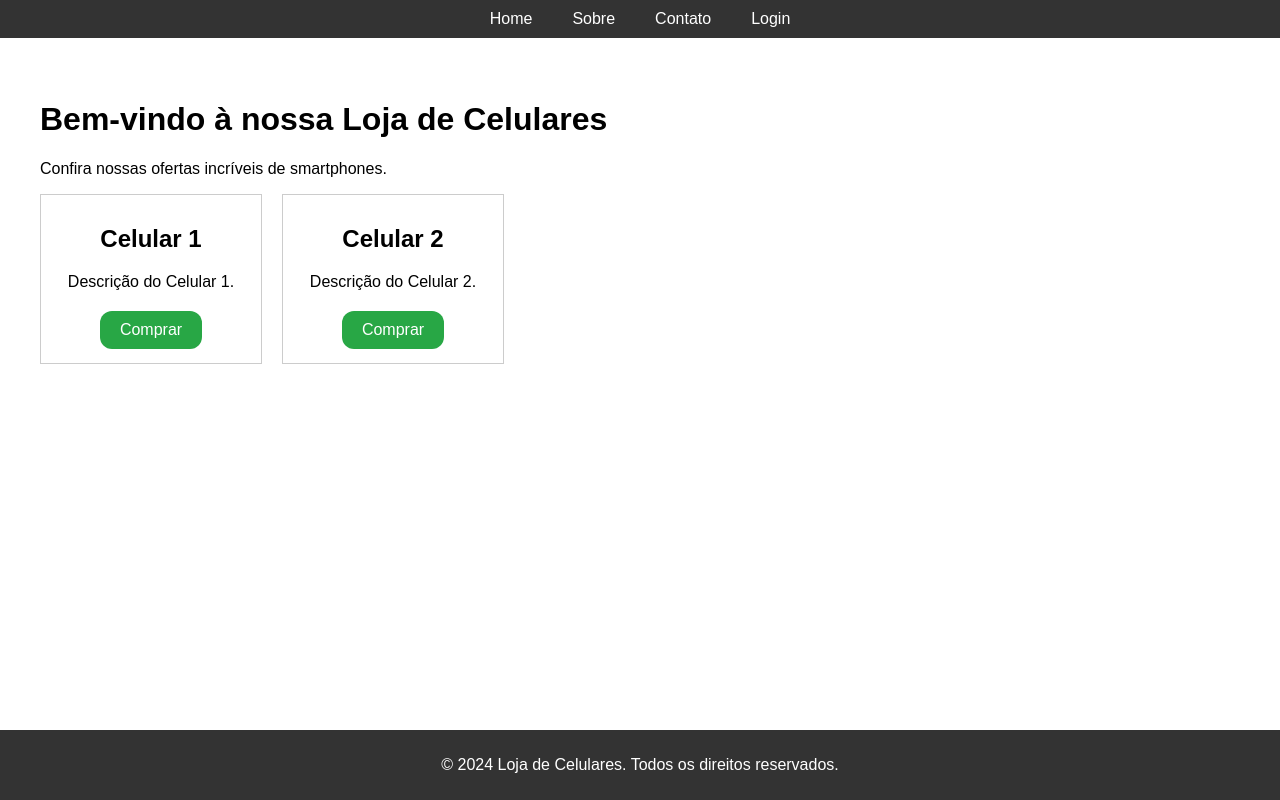
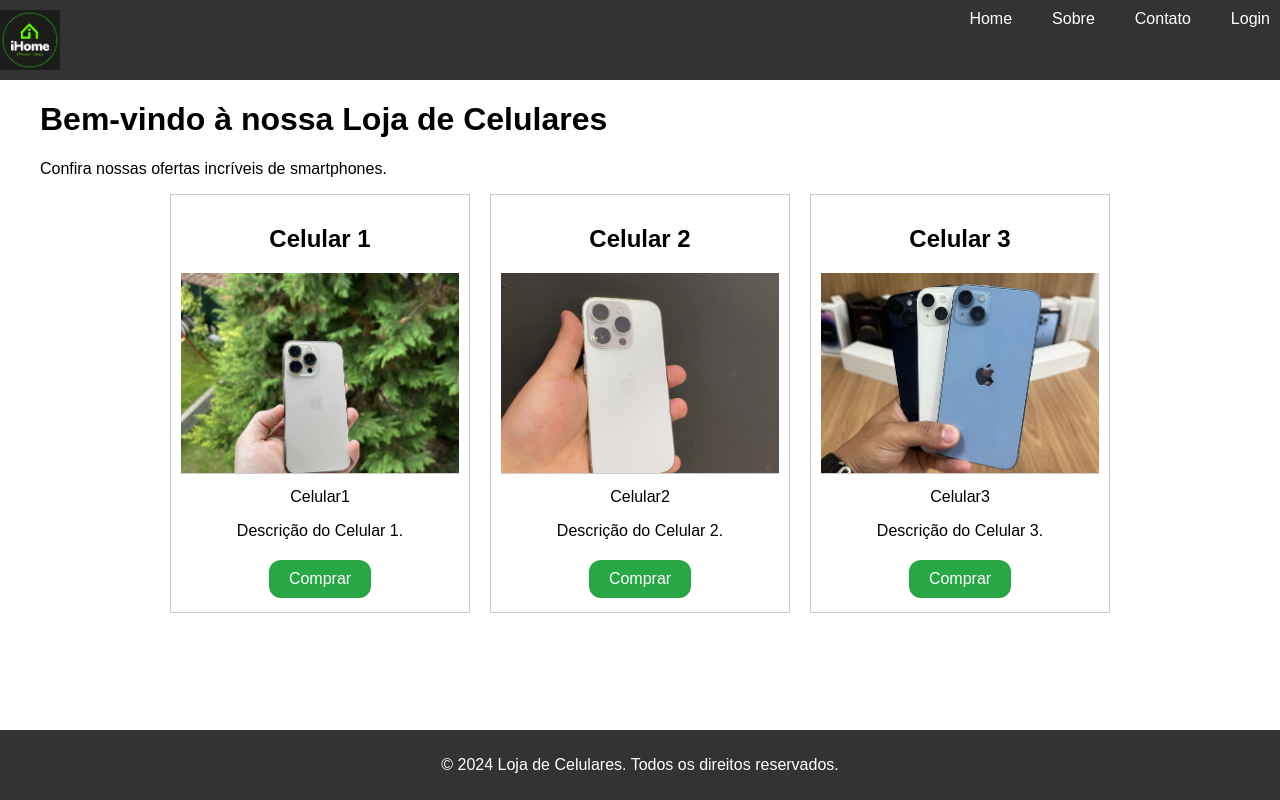
Before and after one commit to pedraov/TrabalhoPHP, a PHP site: page / in a window 1280 px wide. Run offline with PHP 8.4, Linux system fonts and the light colour scheme.

Commit message:
Atualizações
Atualizando INDEX + styles e adicionando imagens

```diff
--- a/index.php
+++ b/index.php
@@ -10,6 +10,7 @@
 <body>
     <header>
     <nav>
+        <img src="imagens/logo.jpg" alt="Logo" class="logo">
             <ul>
                 <li><a href="index.php">Home</a></li>
                 <li><a href="sobre.php">Sobre</a></li>
@@ -26,12 +27,20 @@
         <div class="produtos">
             <div class="produto">
                 <h2>Celular 1</h2>
+                <p><img src="imagens/1.jpg" alt="">Celular1</p>
                 <p>Descrição do Celular 1.</p>
                 <button onclick="comprar()">Comprar</button>
             </div>
             <div class="produto">
                 <h2>Celular 2</h2>
+                <p><img src="imagens/2.jpg" alt="">Celular2</p>
                 <p>Descrição do Celular 2.</p>
+                <button onclick="comprar()">Comprar</button>
+            </div>
+            <div class="produto">
+                <h2>Celular 3</h2>
+                <p><img src="imagens/3.jpg" alt="">Celular3</p>
+                <p>Descrição do Celular 3.</p>
                 <button onclick="comprar()">Comprar</button>
             </div>
         </div>
--- a/styless.css
+++ b/styless.css
@@ -7,6 +7,12 @@ body {
     align-items: center;
     min-height: 100vh;
     position: relative;
+}
+
+nav .logo {
+    height: 60px; /* Ajuste a altura conforme necessário */
+    object-fit: contain;
+    margin-right: auto;
 }
 
 nav {
@@ -58,13 +64,23 @@ main {
     display: flex;
     gap: 20px;
     flex-wrap: wrap;
+    justify-content: center; /* Centraliza os produtos horizontalmente */
 }
 
 .produto {
     border: 1px solid #ccc;
     padding: 10px;
-    width: 200px;
+    width: 300px; /* Largura fixa para os produtos */
     text-align: center;
+    box-sizing: border-box;
+}
+
+.produto img {
+    width: 100%;
+    height: 200px; /* Altura fixa para as imagens */
+    object-fit: cover; /* Ajusta a imagem para cobrir o espaço, mantendo a proporção */
+    border-bottom: 1px solid #ccc;
+    margin-bottom: 10px;
 }
 
 button {
```
Also changed, not shown: imagens/1.jpg (added), imagens/2.jpg (added), imagens/3.jpg (added), imagens/logo.jpg (added). Lines whose indentation alone changed are shown as unchanged.
